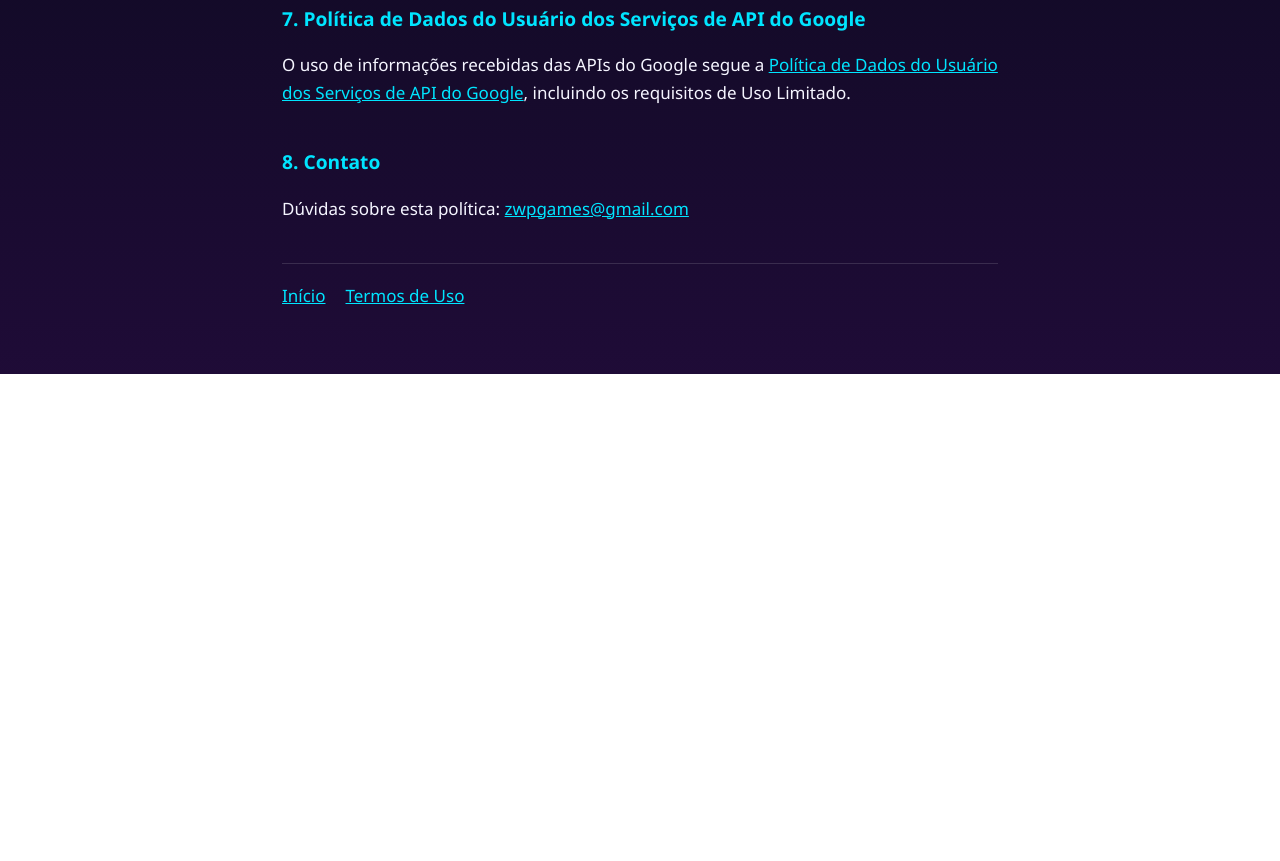
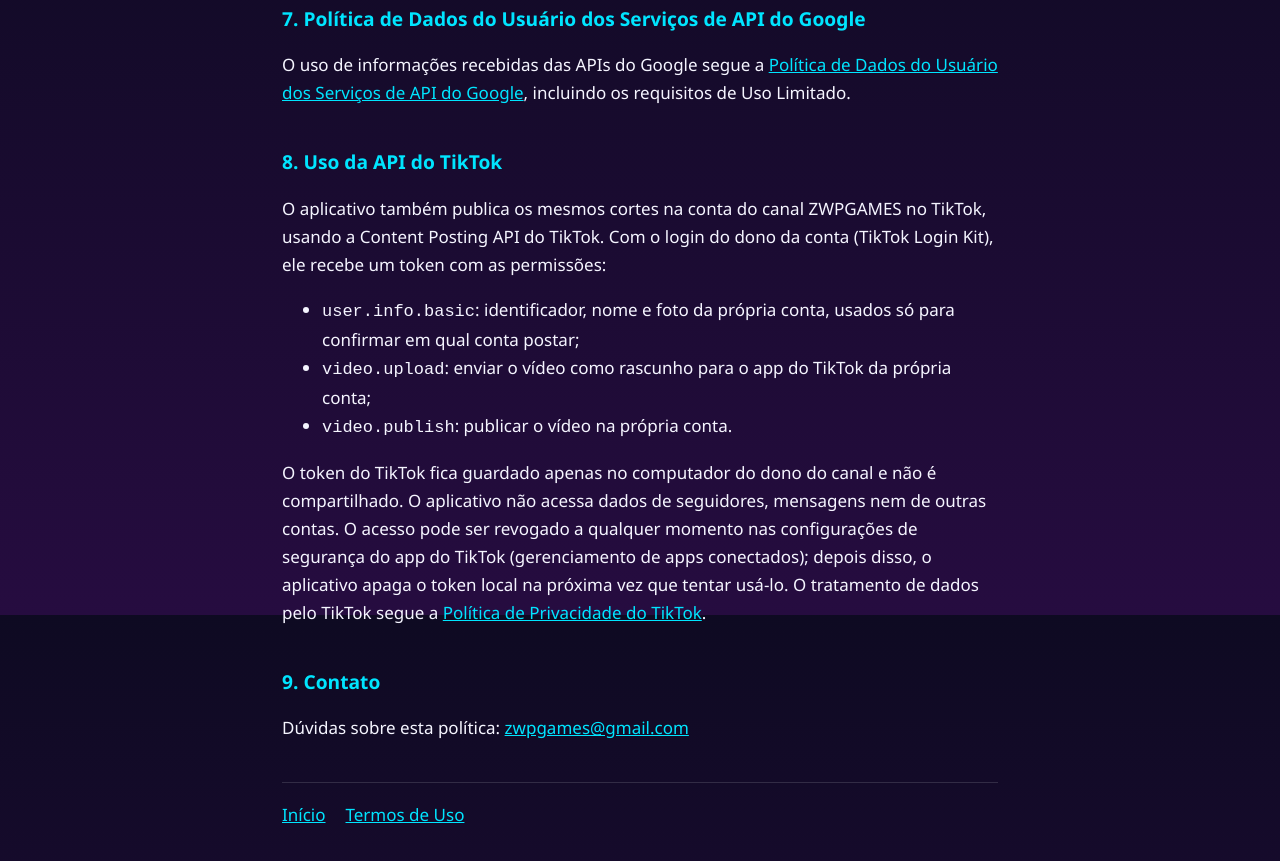
Before and after one commit to Izackwap/zwpgames, a plain HTML site: page privacidade.html in a window 1280 px wide. Shown: the part 1785-2646 px from the top of the page. Before the commit the page ends 2159 px from the top, so only its background shows below. Drawn offline with Linux system fonts and the light colour scheme.

Commit message:
Site: TikTok na página inicial, privacidade e termos
Co-Authored-By: Claude Opus 5.5 <noreply@anthropic.com>

```diff
--- a/privacidade.html
+++ b/privacidade.html
@@ -61,7 +61,21 @@ e a data do envio (para evitar envios duplicados). Nenhum dado de outros usuári
 <a href="https://developers.google.com/terms/api-services-user-data-policy">Política de Dados do Usuário dos Serviços de API do Google</a>,
 incluindo os requisitos de Uso Limitado.</p>
 
-<h2>8. Contato</h2>
+<h2>8. Uso da API do TikTok</h2>
+<p>O aplicativo também publica os mesmos cortes na conta do canal ZWPGAMES no TikTok, usando a
+Content Posting API do TikTok. Com o login do dono da conta (TikTok Login Kit), ele recebe um token com as permissões:</p>
+<ul>
+  <li><code>user.info.basic</code>: identificador, nome e foto da própria conta, usados só para confirmar em qual conta postar;</li>
+  <li><code>video.upload</code>: enviar o vídeo como rascunho para o app do TikTok da própria conta;</li>
+  <li><code>video.publish</code>: publicar o vídeo na própria conta.</li>
+</ul>
+<p>O token do TikTok fica guardado apenas no computador do dono do canal e não é compartilhado. O aplicativo não acessa
+dados de seguidores, mensagens nem de outras contas. O acesso pode ser revogado a qualquer momento nas configurações
+de segurança do app do TikTok (gerenciamento de apps conectados); depois disso, o aplicativo apaga o token local na
+próxima vez que tentar usá-lo. O tratamento de dados pelo TikTok segue a
+<a href="https://www.tiktok.com/legal/privacy-policy">Política de Privacidade do TikTok</a>.</p>
+
+<h2>9. Contato</h2>
 <p>Dúvidas sobre esta política: <a href="mailto:zwpgames@gmail.com">zwpgames@gmail.com</a></p>
 
 <nav>
```
Also changed, not shown: index.html (+4 -0 lines), termos.html (+4 -0 lines).
